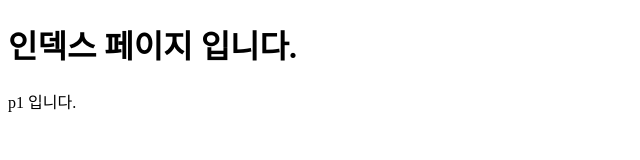
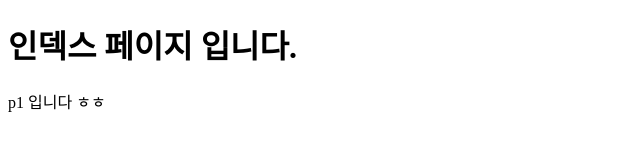
Before and after one commit to WeenyBeeny/your_app, a plain HTML site: page index.html in a window 1280 px wide. Shown: the full height of the page, 0-640 px from the left. Drawn offline with Linux system fonts and the light colour scheme.

Commit message:
p1ㅎㅎ added

```diff
--- a/index.html
+++ b/index.html
@@ -8,6 +8,7 @@
 </head>
 <body>
     <h1>인덱스 페이지 입니다.</h1>
-    <p>p1 입니다.</p>
+    <p>p1 입니다 ㅎㅎ</p>
+
 </body>
 </html>
```
